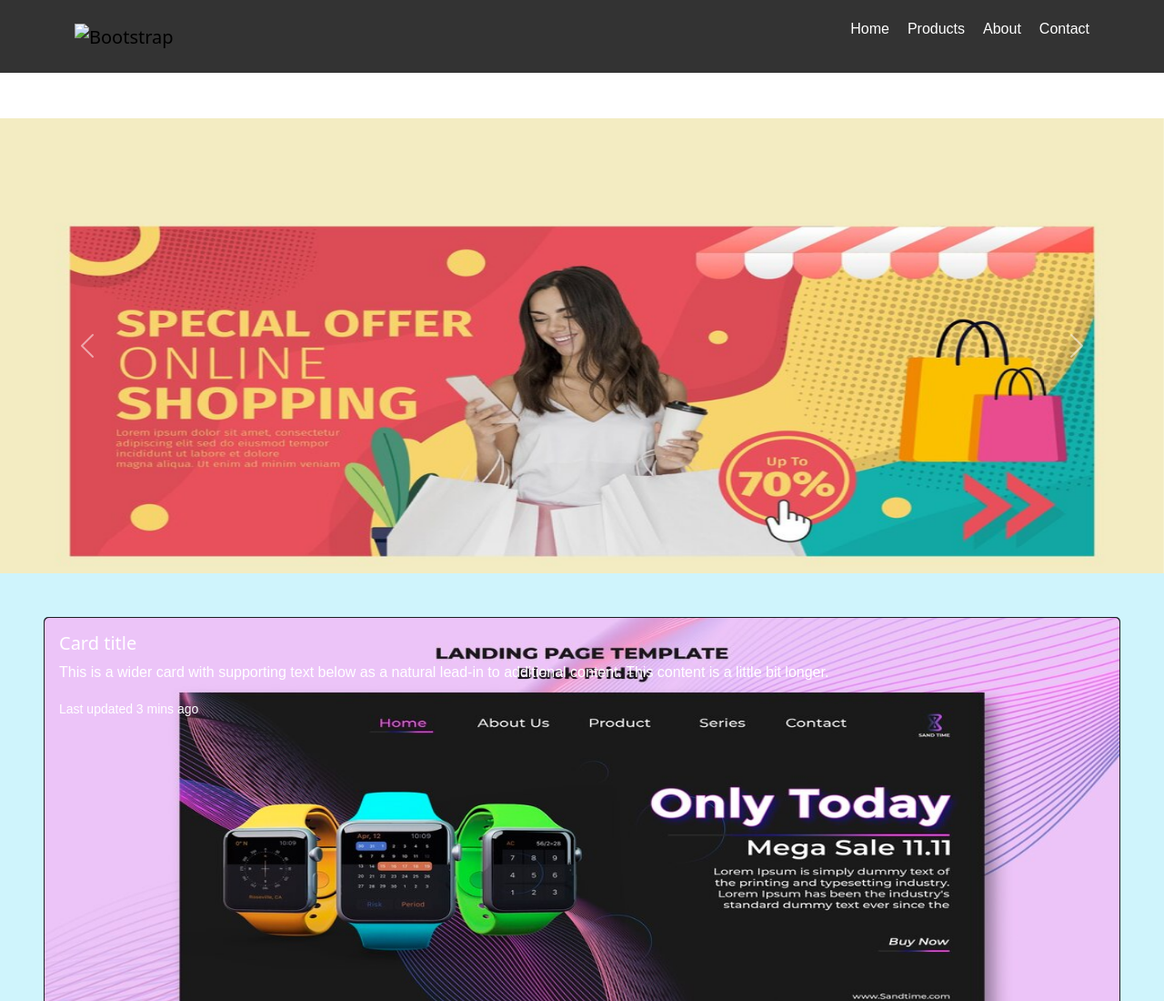
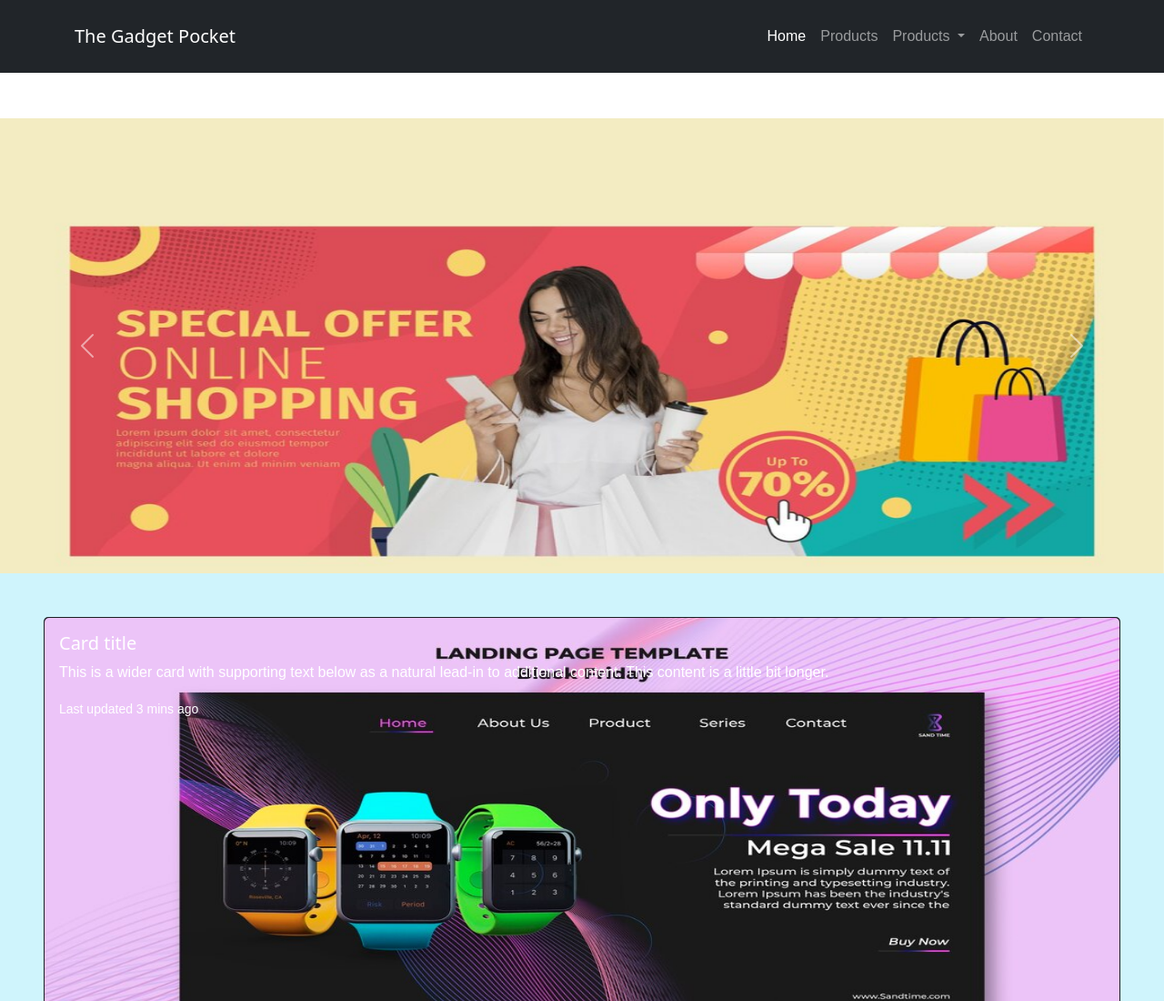
Before and after one commit to Akila-Rahman/The-Gadget-Pocket, a plain HTML site: page index.html in a window 1280 px wide. Shown: the top 1100 px of the page at 91% size. Drawn offline with nearby package versions, Linux system fonts and the light colour scheme.

Commit message:
Add files via upload

```diff
--- a/index.html
+++ b/index.html
@@ -9,23 +9,34 @@
     <script defer src="script.js"></script>
 </head>
 <body>
-    <!-- Navbar -->
-    <nav class="navbar">
+   <!-- Navbar -->
+    <nav class="navbar navbar-expand-lg navbar-dark bg-dark sticky-top">
         <div class="container">
-<a class="navbar-brand" href="#">
-      <img src="logo.png" class="logo-g" alt="Bootstrap" width="300" height="100">
-    </a>
-
-            <ul class="nav-links">
-
-
-                <li><a href="#home">Home</a></li>
-                <li><a href="products.html">Products</a></li>
-                <li><a href="#about">About</a></li>
-                <li><a href="#contact">Contact</a></li>
-            </ul>
+            <a class="navbar-brand" href="index.html">The Gadget Pocket</a>
+            <button class="navbar-toggler" type="button" data-bs-toggle="collapse" data-bs-target="#navbarNav" aria-controls="navbarNav" aria-expanded="false" aria-label="Toggle navigation">
+                <span class="navbar-toggler-icon"></span>
+            </button>
+            <div class="collapse navbar-collapse" id="navbarNav">
+                <ul class="navbar-nav ms-auto">
+                    <li class="nav-item"><a class="nav-link active" href="index.html">Home</a></li>
+                    <li class="nav-item"><a class="nav-link " href="products.html">Products</a></li>
+ <li class="nav-item dropdown">
+          <a class="nav-link dropdown-toggle" href="#" id="navbarDropdownMenuLink" role="button" data-bs-toggle="dropdown" aria-expanded="false">
+           Products
+          </a>
+          <ul class="dropdown-menu" aria-labelledby="navbarDropdownMenuLink">
+            <li><a class="dropdown-item" href="macbook.html">Mac Book</a></li>
+            <li><a class="dropdown-item" href="imac.html">Imac</a></li>
+            <li><a class="dropdown-item" href="ipad.html">Ipad</a></li>
+          </ul>
+        </li>
+                    <li class="nav-item"><a class="nav-link" href="about.html">About</a></li>
+                    <li class="nav-item"><a class="nav-link" href="contact.html">Contact</a></li>
+                </ul>
+            </div>
         </div>
     </nav>
+
 
     <!-- Hero Section -->
     <header id="home" class="hero-section">
```
